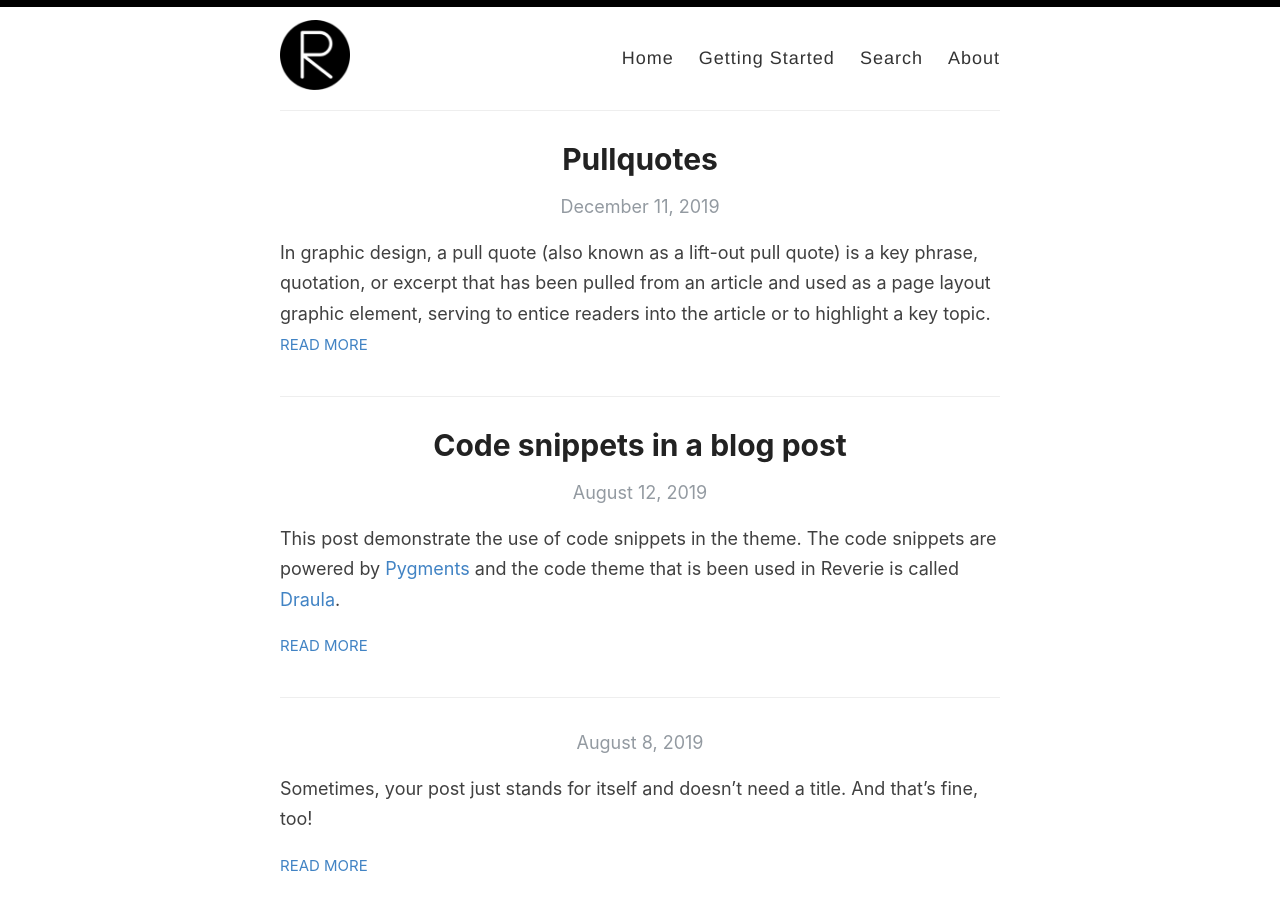
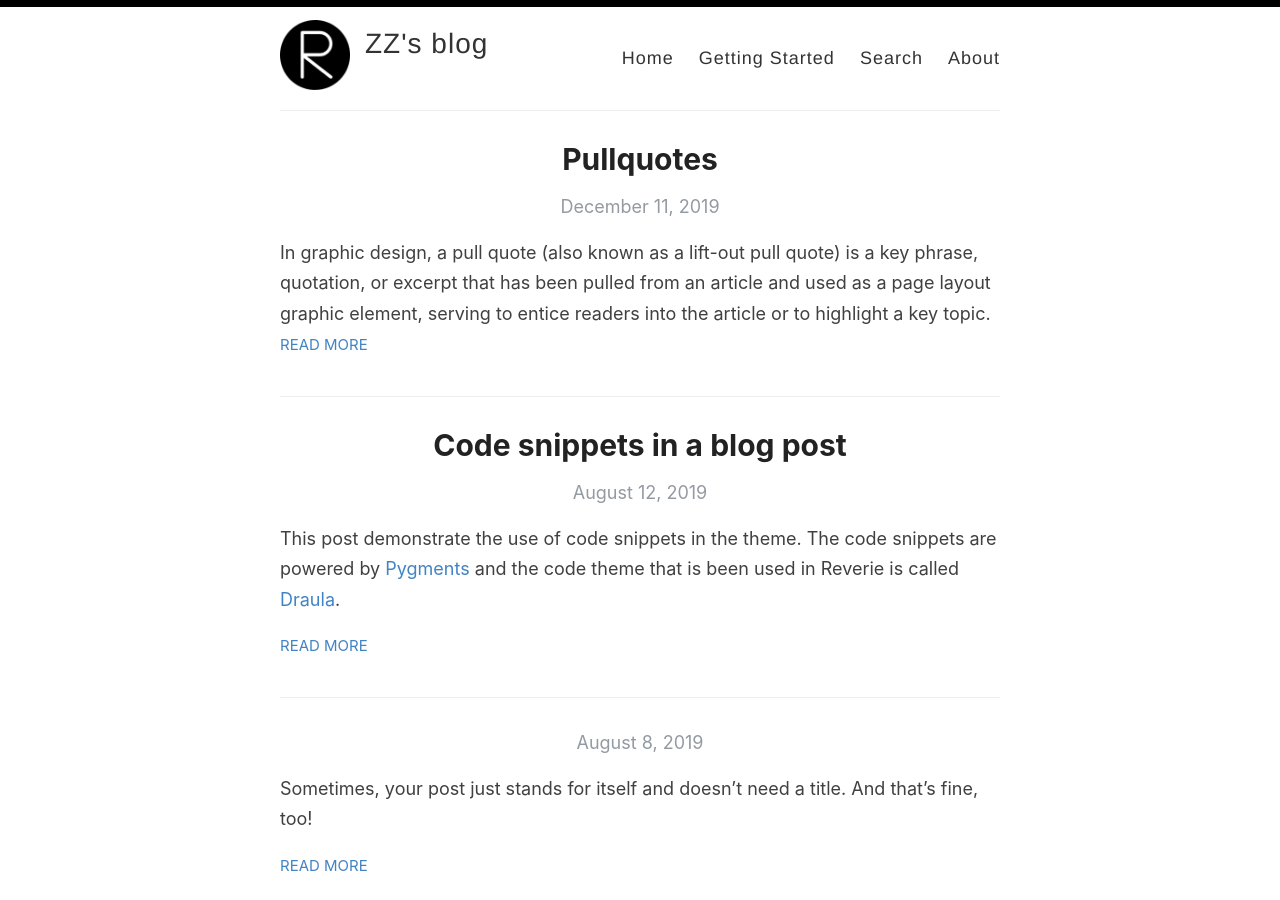
Before and after one commit to ZhaoqunZhong/ZhaoqunZhong.github.io, a Jekyll site: the page built from index.html, in a window 1280 px wide and 900 px high. Built offline with Jekyll 4.4.1, drawn with Linux system fonts in a browser that asks for light colours; the list of posts is cut into pages by our own code.

Commit message:
Update _config.yml

```diff
--- a/_config.yml
+++ b/_config.yml
@@ -3,7 +3,7 @@
 #
 
 # Name of your site (displayed in the header)
-name:
+name: ZZ's blog
 
 # Name of the author
 author: Zhaoqun Zhong
```
